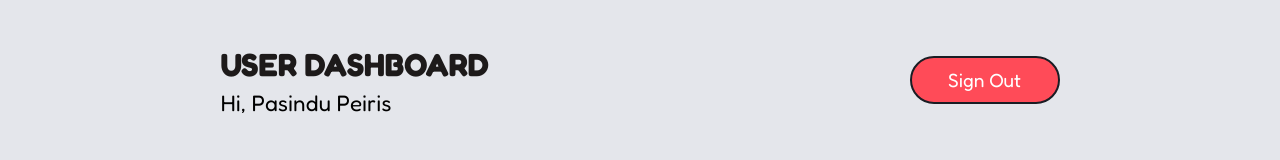
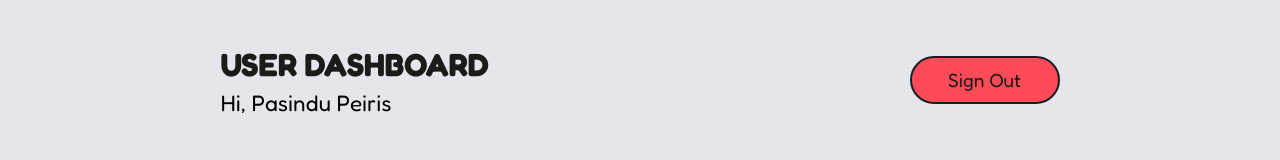
Before and after one commit to Pasindu-Peiris/Hello-YouTube-project_copy_by_me, a React (Create React App) app in the folder client/: page /user-dashboard in a window 1280 px wide. Shown: the top 160 px of the page. Built offline with nearby package versions, Linux system fonts and the light colour scheme; sample sign-in values are in the browser's storage.

Commit message:
Update UserDashboardClient.css

```diff
--- a/client/src/assets/pagecss/UserDashboardClient.css
+++ b/client/src/assets/pagecss/UserDashboardClient.css
@@ -29,7 +29,7 @@
 
 .UserDashboardClientlogout-button button {
     background-color: #FF4B58;
-    color: #ffffff;
+    color: #1e1c1c;
     font-family: "Fredoka", serif;
     font-size: 1.2rem;
     width: 150px;
```
